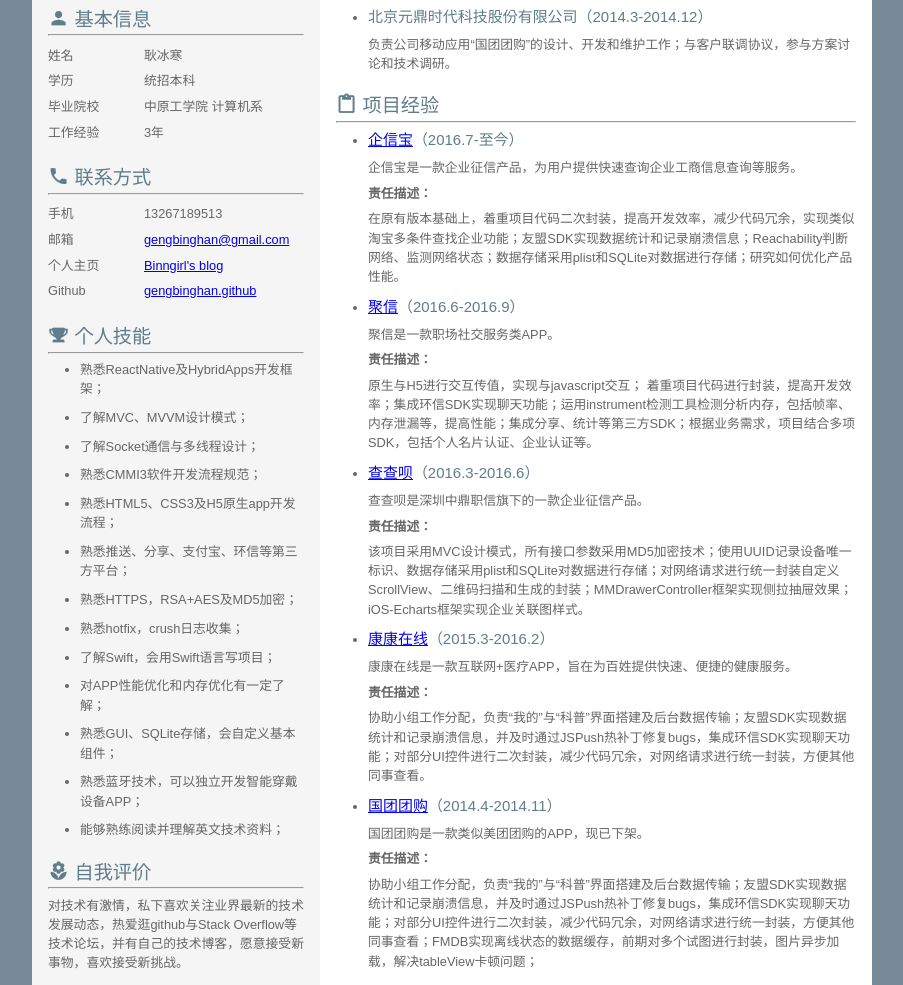
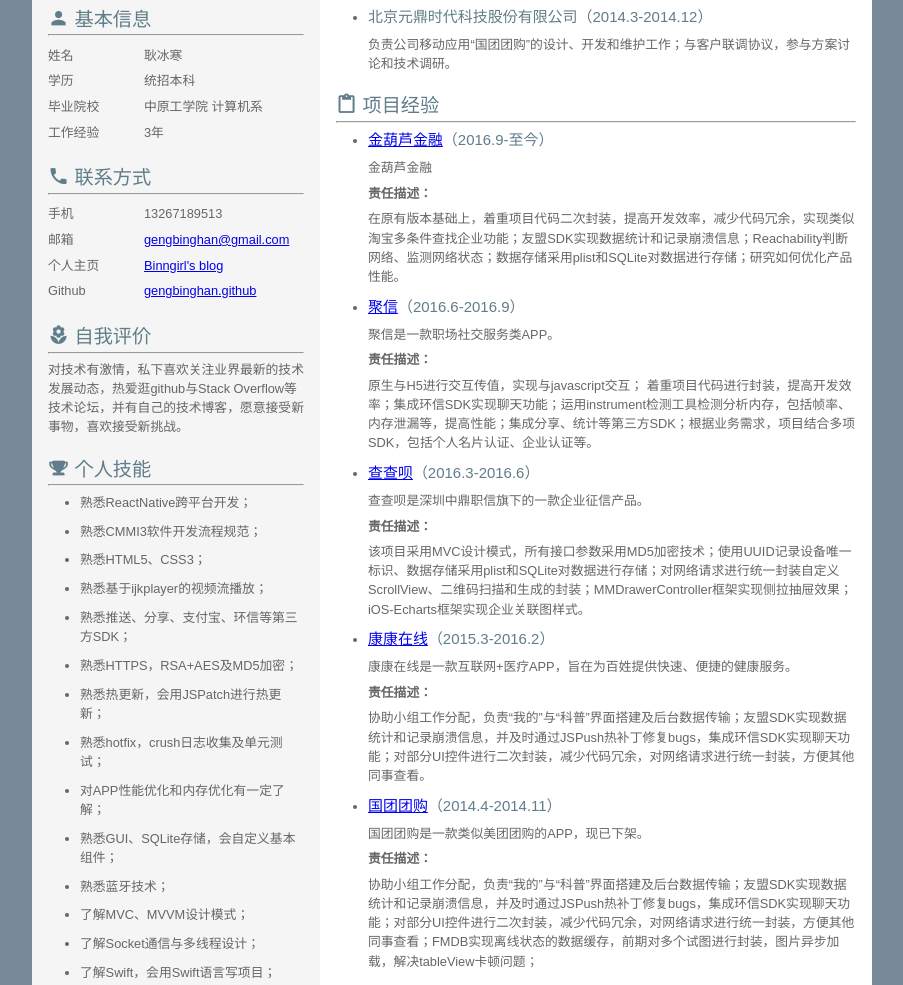
Before and after one commit to HannahGeng/hannah, a plain HTML site: page resume/index.html in a window 1280 px wide. Shown: the part 223-1208 px from the top of the page, without its empty margins (188-1091 px from the left). Drawn offline with Linux system fonts and the light colour scheme.

Commit message:
简历修改

```diff
--- a/resume/index.html
+++ b/resume/index.html
@@ -91,37 +91,39 @@
                     <!--&lt;!&ndash;</li>&ndash;&gt;-->
                 <!--</ul>-->
             <!--</div>-->
+            <div class="aboutme info-unit right-paragraph">
+                <h2 class="info-header"><i class="iconfont icon-flower"></i> <span class="info-title">自我评价</span></h2>
+                <hr>
+                <p>对技术有激情，私下喜欢关注业界最新的技术发展动态，热爱逛github与Stack Overflow等技术论坛，并有自己的技术博客，愿意接受新事物，喜欢接受新挑战。</p>
+            </div>
 
             <div class="trophy info-unit">
                 <h2 class="info-header"><i class="iconfont icon-trophy"></i> <span class="info-title">个人技能</span></h2>
                 <hr>
                 <ul class="content-list">
                     <li>
-                        <p>熟悉ReactNative及HybridApps开发框架；</p>
+                        <p>熟悉ReactNative跨平台开发；</p>
                     </li>
                     <li>
-                        <p> 了解MVC、MVVM设计模式；</p>
+                        <p>熟悉CMMI3软件开发流程规范；</p>
                     </li>
                     <li>
-                        <p>了解Socket通信与多线程设计；</p>
+                        <p>熟悉HTML5、CSS3；</p>
                     </li>
                     <li>
-                        <p> 熟悉CMMI3软件开发流程规范；</p>
+                        <p>熟悉基于ijkplayer的视频流播放；</p>
                     </li>
                     <li>
-                        <p>熟悉HTML5、CSS3及H5原生app开发流程；</p>
-                    </li>
-                    <li>
-                        <p>熟悉推送、分享、支付宝、环信等第三方平台；</p>
+                        <p>熟悉推送、分享、支付宝、环信等第三方SDK；</p>
                     </li>
                     <li>
                         <p>熟悉HTTPS，RSA+AES及MD5加密；</p>
                     </li>
                     <li>
-                        <p>熟悉hotfix，crush日志收集；</p>
+                        <p>熟悉热更新，会用JSPatch进行热更新；</p>
                     </li>
                     <li>
-                        <p>了解Swift，会用Swift语言写项目；</p>
+                        <p>熟悉hotfix，crush日志收集及单元测试；</p>
                     </li>
                     <li>
                         <p>对APP性能优化和内存优化有一定了解；</p>
@@ -130,19 +132,20 @@
                         <p>熟悉GUI、SQLite存储，会自定义基本组件；</p>
                     </li>
                     <li>
-                        <p>熟悉蓝牙技术，可以独立开发智能穿戴设备APP；</p>
+                        <p>熟悉蓝牙技术；</p>
                     </li>
                     <li>
-                        <p>能够熟练阅读并理解英文技术资料；</p>
+                        <p>了解MVC、MVVM设计模式；</p>
+                    </li>
+                    <li>
+                        <p>了解Socket通信与多线程设计；</p>
+                    </li>
+                    <li>
+                        <p>了解Swift，会用Swift语言写项目；</p>
                     </li>
                 </ul>
             </div>
 
-            <div class="aboutme info-unit right-paragraph">
-                <h2 class="info-header"><i class="iconfont icon-flower"></i> <span class="info-title">自我评价</span></h2>
-                <hr>
-                <p>对技术有激情，私下喜欢关注业界最新的技术发展动态，热爱逛github与Stack Overflow等技术论坛，并有自己的技术博客，愿意接受新事物，喜欢接受新挑战。</p>
-            </div>
             <!--<div class="code info-unit">-->
                 <!--<h2 class="info-header"><i class="iconfont icon-weixin"></i> <span class="info-title">个人微信</span></h2>-->
                 <!--<hr>-->
@@ -184,8 +187,8 @@
                 <hr>
                 <ul class="experience-list">
                     <li>
-                        <h3><a href="https://itunes.apple.com/cn/app/%E4%BC%81%E4%BF%A1%E5%AE%9D-%E5%85%A8%E5%9B%BD%E4%BC%81%E4%B8%9A%E4%BF%A1%E7%94%A8%E4%BF%A1%E6%81%AF%E6%9F%A5%E8%AF%A2/id1055909468?mt=8">企信宝</a>（2016.7-至今）</h3>
-                            <p>企信宝是一款企业征信产品，为用户提供快速查询企业工商信息查询等服务。</p>
+                        <h3><a href="https://itunes.apple.com/cn/app/%E9%87%91%E8%91%AB%E8%8A%A6%E9%87%91%E8%9E%8D/id1094159176?mt=8">金葫芦金融</a>（2016.9-至今）</h3>
+                            <p>金葫芦金融</p>
                         <p><strong>责任描述：</strong></p>
                             <p>在原有版本基础上，着重项目代码二次封装，提高开发效率，减少代码冗余，实现类似淘宝多条件查找企业功能；友盟SDK实现数据统计和记录崩溃信息；Reachability判断网络、监测网络状态；数据存储采用plist和SQLite对数据进行存储；研究如何优化产品性能。</p>
                     </li>
```
